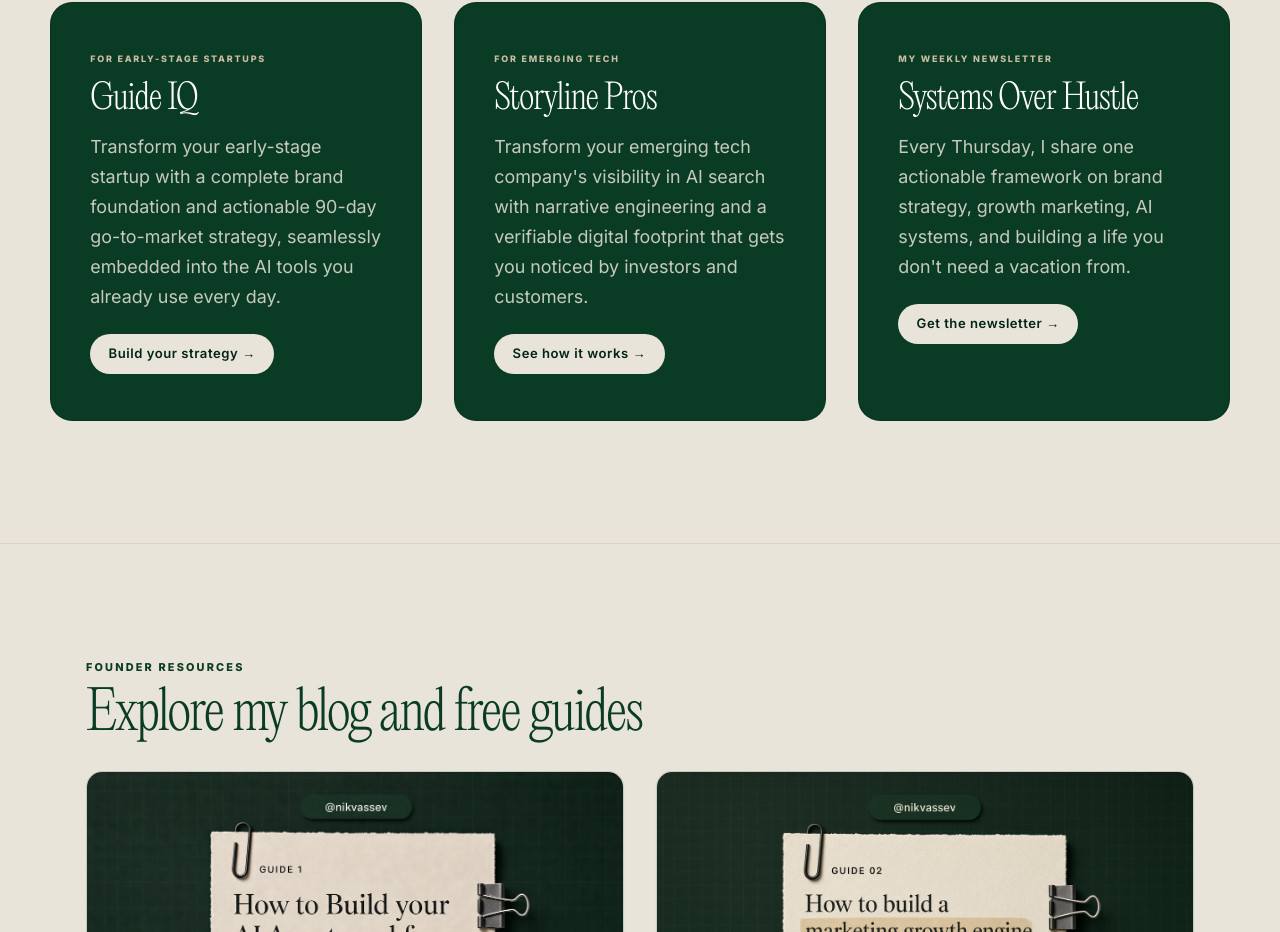
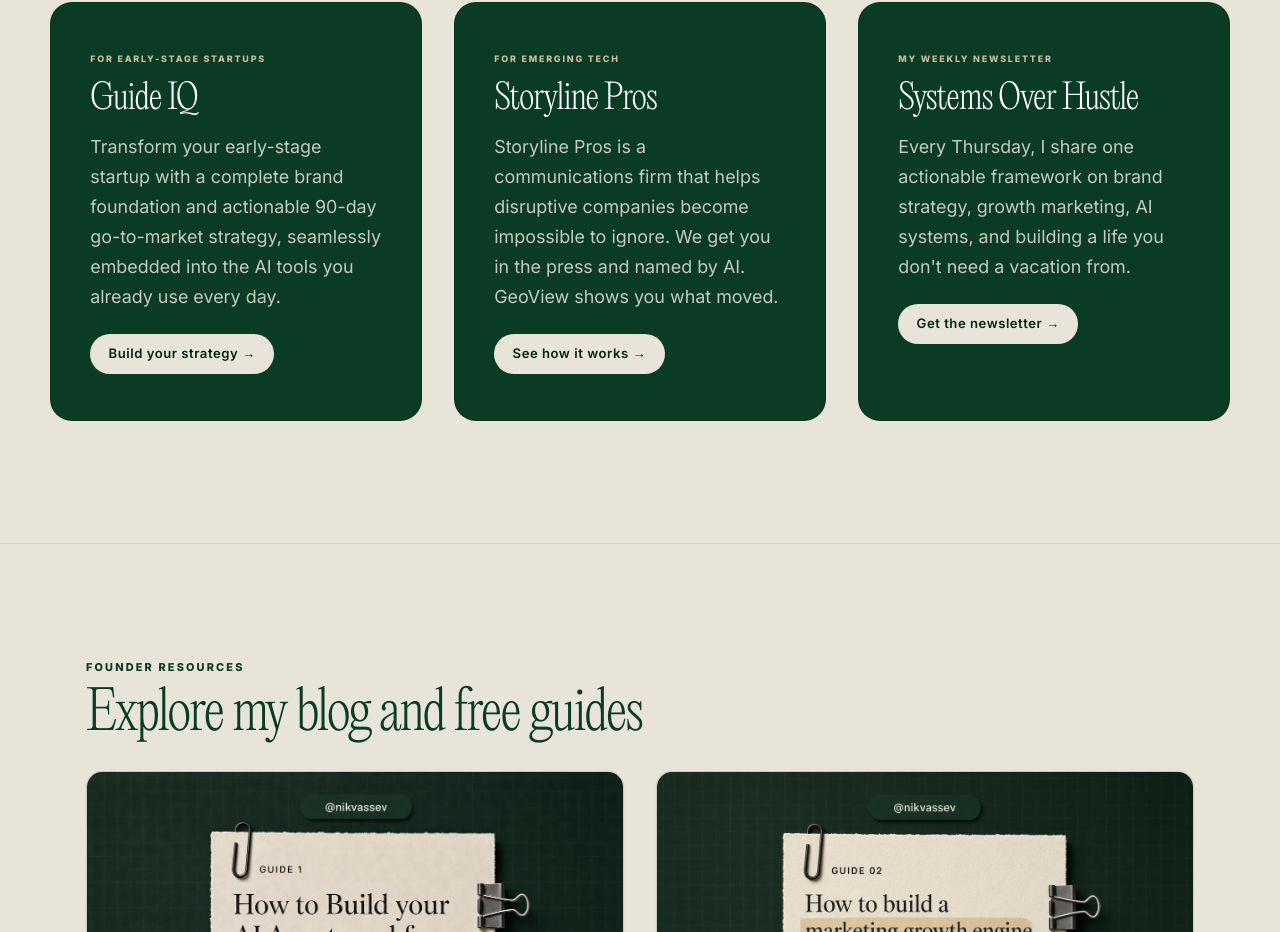
Before and after one commit to thenikvassev/nikvassev-site, a Next.js app: page / in a window 1280 px wide. Shown: the part 2113-3045 px from the top of the page. Built offline with nearby package versions, Linux system fonts and the light colour scheme; what @nitrosend/sdk would draw is missing.

Commit message:
Homepage: new Storyline Pros card copy (#58)
* Homepage: new Storyline Pros card copy

* Retrigger preview (next/font Google fonts fetch flake)

```diff
--- a/src/app/page.tsx
+++ b/src/app/page.tsx
@@ -57,9 +57,9 @@ export default function HomePage() {
             <p className="nl-benefit-label">For emerging tech</p>
             <h3>Storyline Pros</h3>
             <p className="nl-benefit-body">
-              Transform your emerging tech company&apos;s visibility in AI search
-              with narrative engineering and a verifiable digital footprint that
-              gets you noticed by investors and customers.
+              Storyline Pros is a communications firm that helps disruptive
+              companies become impossible to ignore. We get you in the press and
+              named by AI. GeoView shows you what moved.
             </p>
             <Link href="/ai-visibility">See how it works →</Link>
           </article>
```
